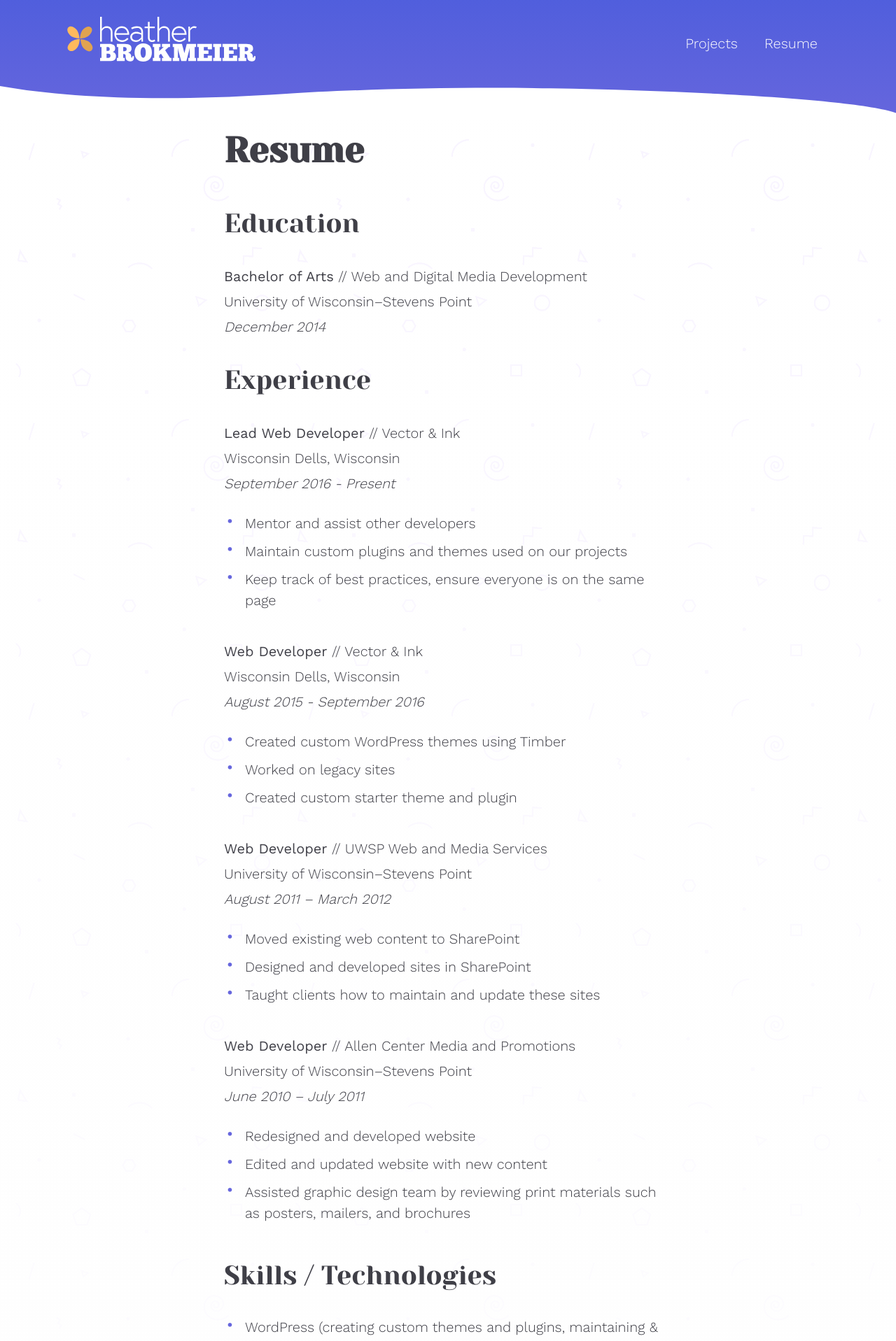
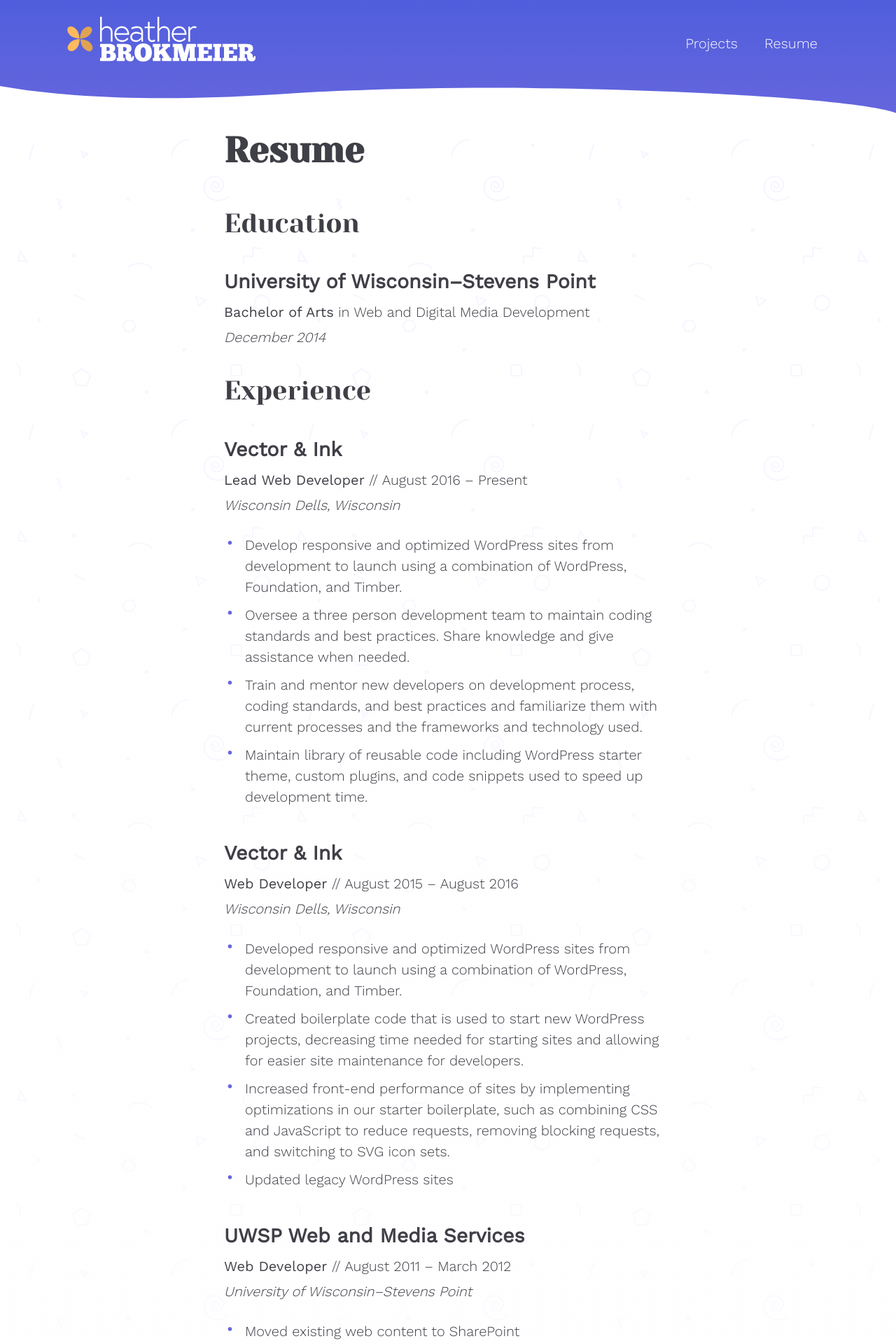
Before and after one commit to hbrok/heatherbrokmeier.com, a Jekyll site: the page built from resume.md, in a window 1280 px wide. Shown: the top 1917 px of the page at 70% size. Built offline with Jekyll 4.4.1, drawn with Linux system fonts in a browser that asks for light colours; some of the changed text lies outside the part shown.

Commit message:
Update & format resume page

```diff
--- /dev/null
+++ b/_sass/layout/_resume.scss
@@ -0,0 +1,4 @@
+.resume-heading {
+  margin-bottom: 0;
+  font-weight: bold;
+}
--- a/assets/css/style.scss
+++ b/assets/css/style.scss
@@ -16,3 +16,4 @@
 @import 'layout/project';
 @import 'layout/intro';
 @import 'layout/pagination';
+@import 'layout/resume';
--- a/resume.md
+++ b/resume.md
@@ -2,47 +2,67 @@
 layout: page
 title: Resume
 ---
+
 ## Education
-**Bachelor of Arts** // Web and Digital Media Development
-University of Wisconsin–Stevens Point
+
+{:.resume-heading}
+### University of Wisconsin–Stevens Point
+**Bachelor of Arts** in Web and Digital Media Development
 *December 2014*
 
 ## Experience
-**Lead Web Developer** // Vector & Ink
-Wisconsin Dells, Wisconsin
-*September 2016 - Present*
-- Mentor and assist other developers
-- Maintain custom plugins and themes used on our projects
-- Keep track of best practices, ensure everyone is on the same page
 
-**Web Developer** // Vector & Ink
-Wisconsin Dells, Wisconsin
-*August 2015 - September 2016*
-- Created custom WordPress themes using Timber
-- Worked on legacy sites
-- Created custom starter theme and plugin
+{:.resume-heading}
+### Vector & Ink
 
-**Web Developer** //  UWSP Web and Media Services
-University of Wisconsin–Stevens Point
-*August 2011 – March 2012*
+**Lead Web Developer** // August 2016 – Present
+*Wisconsin Dells, Wisconsin*
+- Develop responsive and optimized WordPress sites from development to launch using a combination of WordPress, Foundation, and Timber.
+- Oversee a three person development team to maintain coding standards and best practices. Share knowledge and give assistance when needed.
+- Train and mentor new developers on development process, coding standards, and best practices and familiarize them with current processes and the frameworks and technology used.
+- Maintain library of reusable code including WordPress starter theme, custom plugins, and code snippets used to speed up development time.
+
+{:.resume-heading}
+### Vector & Ink
+
+**Web Developer** // August 2015 – August 2016
+*Wisconsin Dells, Wisconsin*
+- Developed responsive and optimized WordPress sites from development to launch using a combination of WordPress, Foundation, and Timber.
+- Created boilerplate code that is used to start new WordPress projects, decreasing time needed for starting sites and allowing for easier site maintenance for developers.
+- Increased front-end performance of sites by implementing optimizations in our starter boilerplate, such as combining CSS and JavaScript to reduce requests, removing blocking requests, and switching to SVG icon sets.
+- Updated legacy WordPress sites
+
+{:.resume-heading}
+### UWSP Web and Media Services
+
+**Web Developer** // August 2011 – March 2012
+*University of Wisconsin–Stevens Point*
 - Moved existing web content to SharePoint
 - Designed and developed sites in SharePoint
 - Taught clients how to maintain and update these sites
 
-**Web Developer** // Allen Center Media and Promotions
-University of Wisconsin–Stevens Point
-*June 2010 – July 2011*
+{:.resume-heading}
+### Allen Center Media and Promotions
+
+**Web Developer** // June 2010 – July 2011
+*University of Wisconsin–Stevens Point*
 - Redesigned and developed website
 - Edited and updated website with new content
 - Assisted graphic design team by reviewing print materials such as posters, mailers, and brochures
 
-## Skills / Technologies
-- WordPress (creating custom themes and plugins, maintaining & updating legacy sites)
-- PHP
-- [Timber](https://www.upstatement.com/timber/) (Twig) templating
+## Skills
+- WordPress (creating custom themes and plugins)
+- [Timber](https://www.upstatement.com/timber/)
 - WP-CLI
-- HTML5/CSS3
-- JavaScript, jQuery
-- SASS
-- Gulp/Grunt Build Processes
-- Photoshop
+- HTML5, CSS3
+- SASS, SCSS
+- JavaScript (ES6, jQuery)
+- git (GitHub, BitBucket)
+- Foundation
+- Gulp build processes
+- NPM/bower/yarn
+- Responsive development
+- Front end optimizations
+- Familiar with Photoshop & Sketch
+
+<a href="{{ site.url }}/files/heather-brokmeier-resume.pdf">Download PDF version</a>
```
Also changed, not shown: 1 other file.
